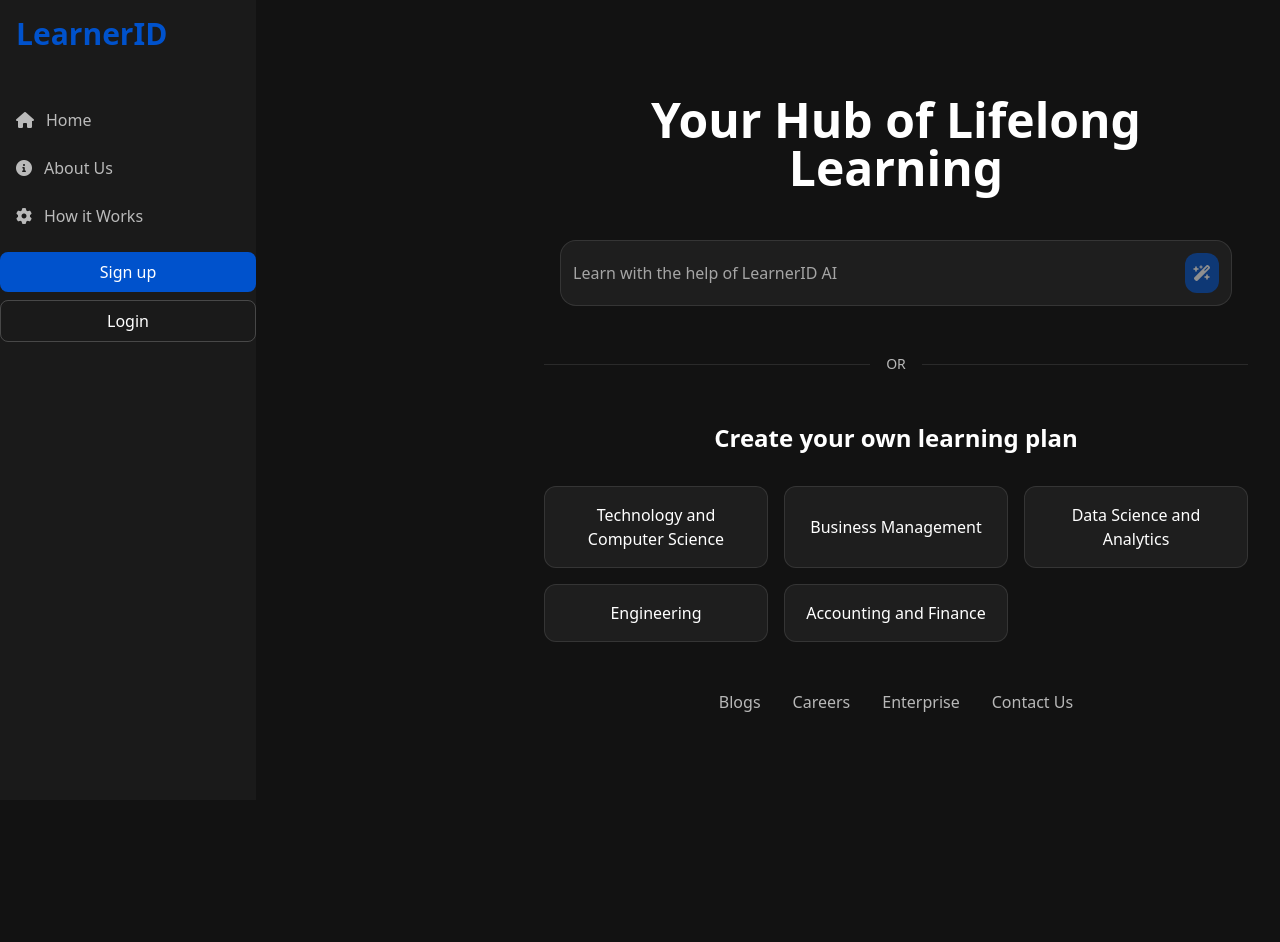
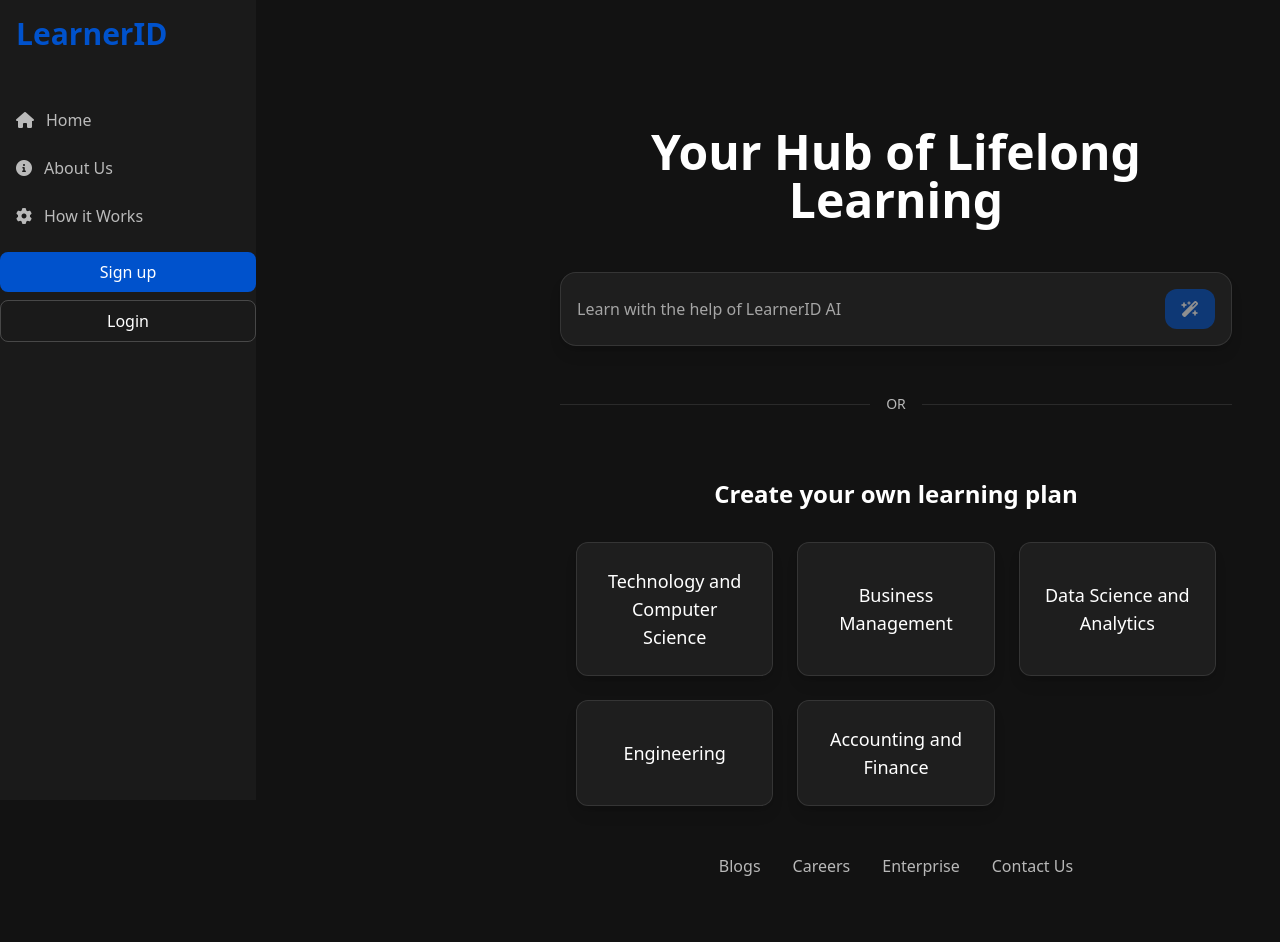
Before and after one commit to srikrishna-Challa/LearnerID_HTML, a Flask app: page / in a window 1280 px wide. Before the commit the page ends 712 px from the top, so only its background shows below. Run offline with Flask 3, Linux system fonts and the light colour scheme; some libraries are stand-ins or nearby versions.

Commit message:
Agent query: Is the content now centered on the home page and can you access all the navigation links?
Enhance user authentication and improve UI/UX of the homepage.

```diff
--- a/app.py
+++ b/app.py
@@ -490,10 +490,9 @@
     return render_template('index.html')
 
 @app.route('/user_loggedin_page')
+@login_required
 def user_loggedin_page():
-    if 'user_id' not in session:
-        return redirect(url_for('login'))
-    return render_template('user_loggedin_page.html')
+    return render_template('user_loggedin_page.html', user=current_user)
 
 @app.route('/mails')
 def mails():
@@ -791,9 +790,8 @@
         return jsonify({'status': 'error', 'message': 'Item not found'}), 404
 
 @app.route('/learning-history')
+@login_required
 def learning_history():
-    if 'user_id' not in session:
-        return redirect(url_for('login'))
 
     # Mock data for learning history and progress
     learning_history = [
--- a/templates/index.html
+++ b/templates/index.html
@@ -37,17 +37,17 @@
 </nav>
 
 <main class="md:ml-64 min-h-screen bg-background p-8 dark:bg-background dark:text-white">
-    <section class="max-w-4xl mx-auto text-center pt-16">
+    <section class="max-w-4xl mx-auto text-center pt-24 px-4">
         <h1 class="text-4xl md:text-5xl font-bold text-white mb-12">Your Hub of Lifelong Learning</h1>
 
         <div class="w-full max-w-2xl mx-auto">
-            <form class="search-box w-full max-w-2xl mx-auto">
-                <div class="flex items-center gap-2 bg-white/5 border border-white/10 rounded-2xl p-3">
+            <form class="search-box w-full mx-auto">
+                <div class="flex items-center gap-2 bg-white/5 border border-white/10 rounded-2xl p-4 shadow-lg">
                     <input type="text"
                            class="flex-1 bg-transparent border-none focus:ring-0 text-white placeholder-white/60"
                            placeholder="Learn with the help of LearnerID AI">
                     <button type="submit"
-                            class="disabled:opacity-50 p-2 bg-primary rounded-xl text-white"
+                            class="disabled:opacity-50 px-4 py-2 bg-primary rounded-xl text-white transition-colors duration-200"
                             disabled>
                         <i class="fas fa-wand-magic-sparkles"></i>
                     </button>
@@ -64,14 +64,24 @@
             </div>
         </div>
 
-        <div class="mt-12">
+        <div class="mt-16">
             <h4 class="text-2xl font-semibold text-white mb-8">Create your own learning plan</h4>
-            <div class="grid grid-cols-1 md:grid-cols-2 lg:grid-cols-3 gap-4">
-                <button onclick="showQuestionnaire()" class="p-4 bg-white/5 hover:bg-white/10 border border-white/10 rounded-xl text-white transition-colors">Technology and Computer Science</button>
-                <button onclick="showQuestionnaire()" class="p-4 bg-white/5 hover:bg-white/10 border border-white/10 rounded-xl text-white transition-colors">Business Management</button>
-                <button onclick="showQuestionnaire()" class="p-4 bg-white/5 hover:bg-white/10 border border-white/10 rounded-xl text-white transition-colors">Data Science and Analytics</button>
-                <button onclick="showQuestionnaire()" class="p-4 bg-white/5 hover:bg-white/10 border border-white/10 rounded-xl text-white transition-colors">Engineering</button>
-                <button onclick="showQuestionnaire()" class="p-4 bg-white/5 hover:bg-white/10 border border-white/10 rounded-xl text-white transition-colors">Accounting and Finance</button>
+            <div class="grid grid-cols-1 md:grid-cols-2 lg:grid-cols-3 gap-6 max-w-4xl mx-auto px-4">
+                <button onclick="showQuestionnaire()" class="p-6 bg-white/5 hover:bg-white/10 border border-white/10 rounded-xl text-white transition-colors shadow-lg hover:shadow-xl">
+                    <span class="block text-lg">Technology and Computer Science</span>
+                </button>
+                <button onclick="showQuestionnaire()" class="p-6 bg-white/5 hover:bg-white/10 border border-white/10 rounded-xl text-white transition-colors shadow-lg hover:shadow-xl">
+                    <span class="block text-lg">Business Management</span>
+                </button>
+                <button onclick="showQuestionnaire()" class="p-6 bg-white/5 hover:bg-white/10 border border-white/10 rounded-xl text-white transition-colors shadow-lg hover:shadow-xl">
+                    <span class="block text-lg">Data Science and Analytics</span>
+                </button>
+                <button onclick="showQuestionnaire()" class="p-6 bg-white/5 hover:bg-white/10 border border-white/10 rounded-xl text-white transition-colors shadow-lg hover:shadow-xl">
+                    <span class="block text-lg">Engineering</span>
+                </button>
+                <button onclick="showQuestionnaire()" class="p-6 bg-white/5 hover:bg-white/10 border border-white/10 rounded-xl text-white transition-colors shadow-lg hover:shadow-xl">
+                    <span class="block text-lg">Accounting and Finance</span>
+                </button>
             </div>
         </div>
     </section>
```
